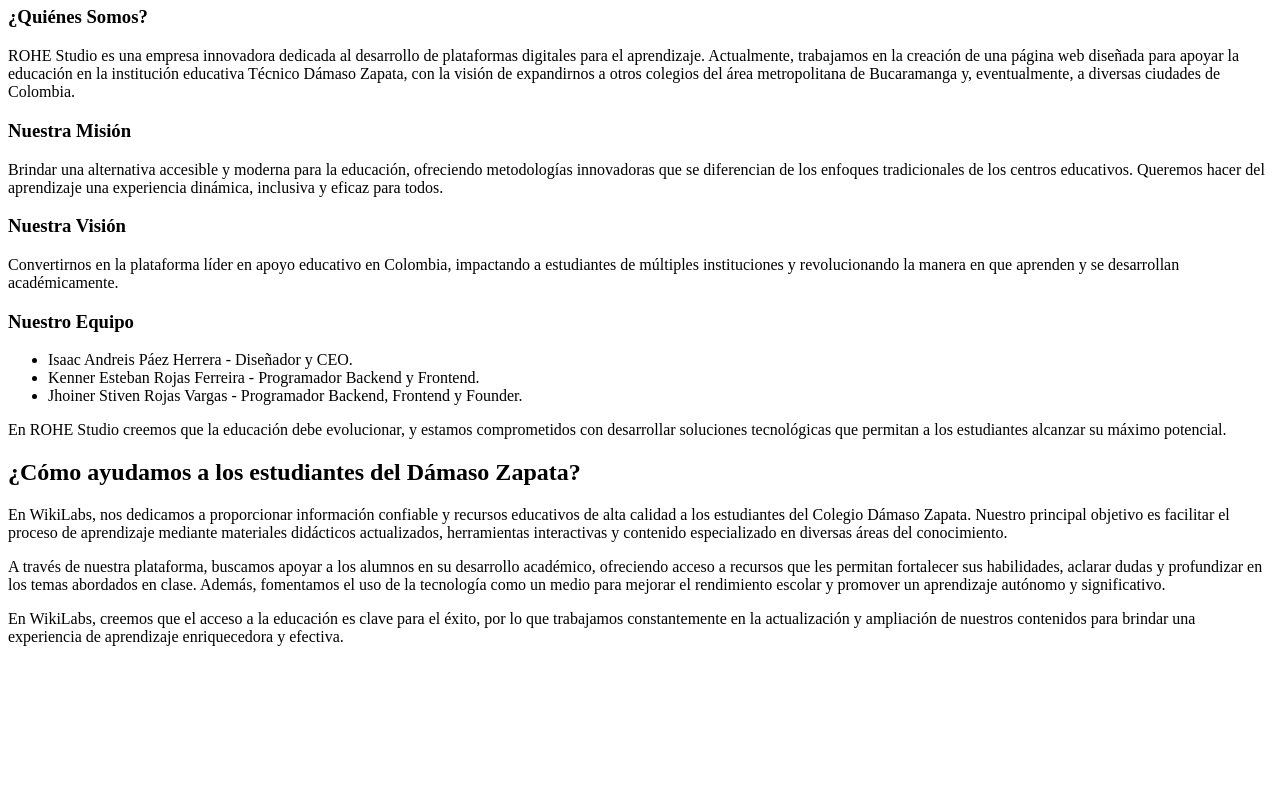
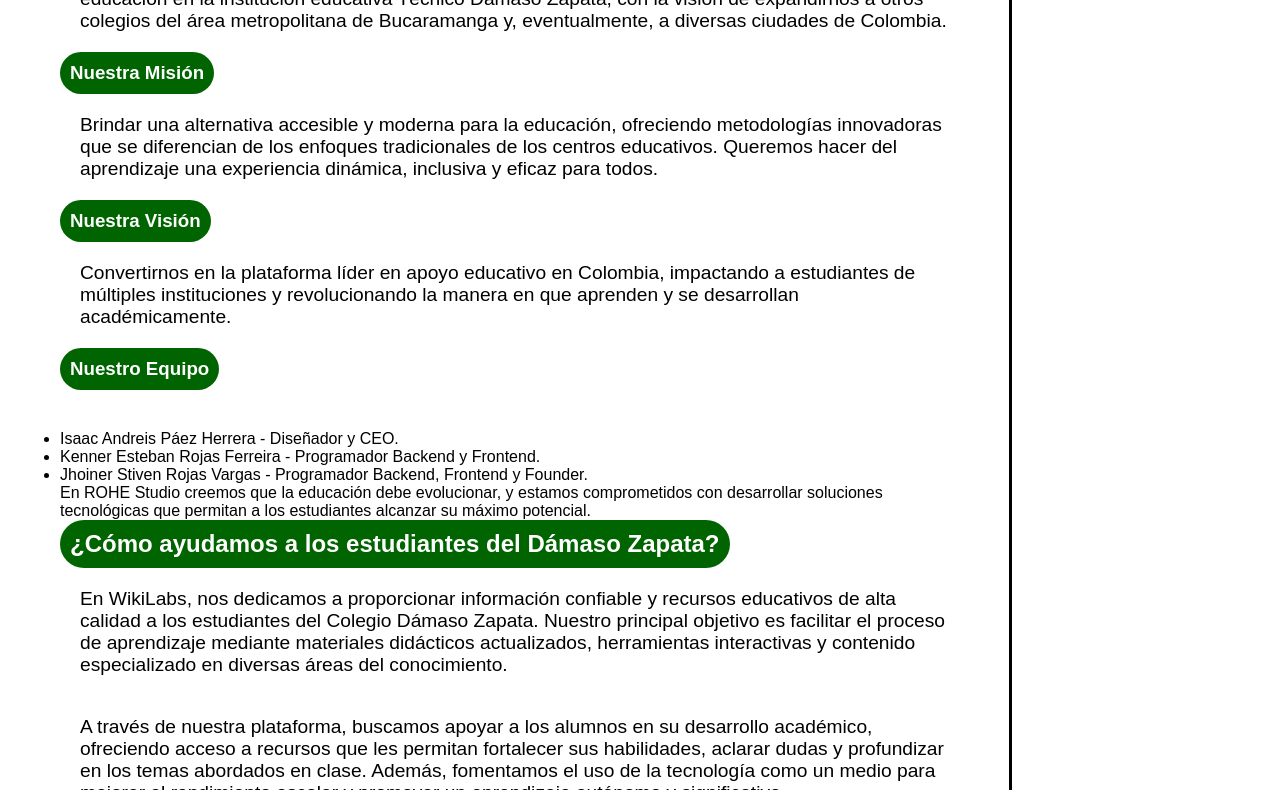
Before and after one commit to TheLastKenn/WIKILABS, a plain HTML site: page WIKILABS/index.html in a window 1280 px wide. Shown: the part 1209-1999 px from the top of the page. Before the commit the page ends 1871 px from the top, so only its background shows below. Drawn offline with Linux system fonts and the light colour scheme; files whose address does not match are found by name.

Commit message:
Update index.html

```diff
--- a/WIKILABS/index.html
+++ b/WIKILABS/index.html
@@ -5,7 +5,7 @@
     <meta name="viewport" content="width=device-width, initial-scale=1">
     <title>WikiLabs</title>
     <!-- Enlace al archivo de estilos CSS -->
-    <link rel="stylesheet" type="text/css" href="WIKILABS/assets/estilo.css">
+    <link rel="stylesheet" type="text/css" href="WIKILABS/style.css">
 
     <!-- Script JavaScript optimizado al final del body -->
 </head>
```
